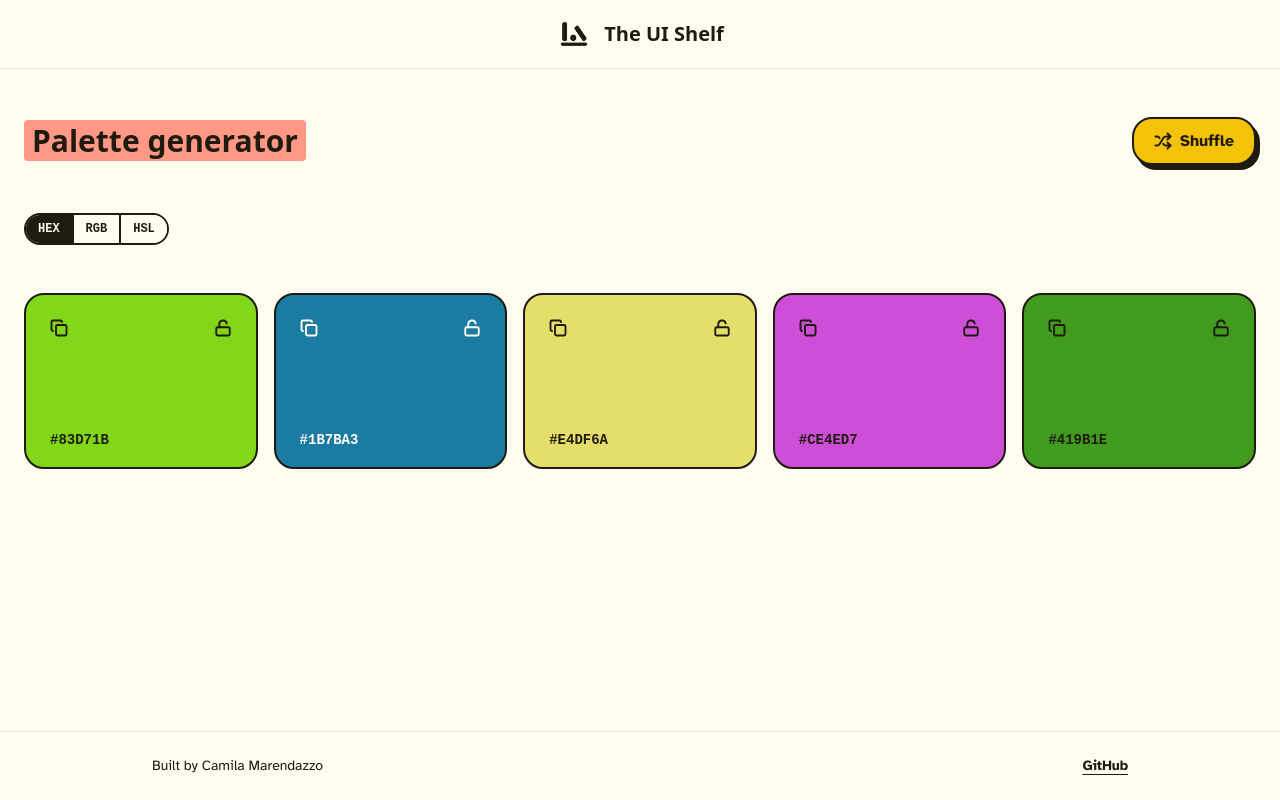
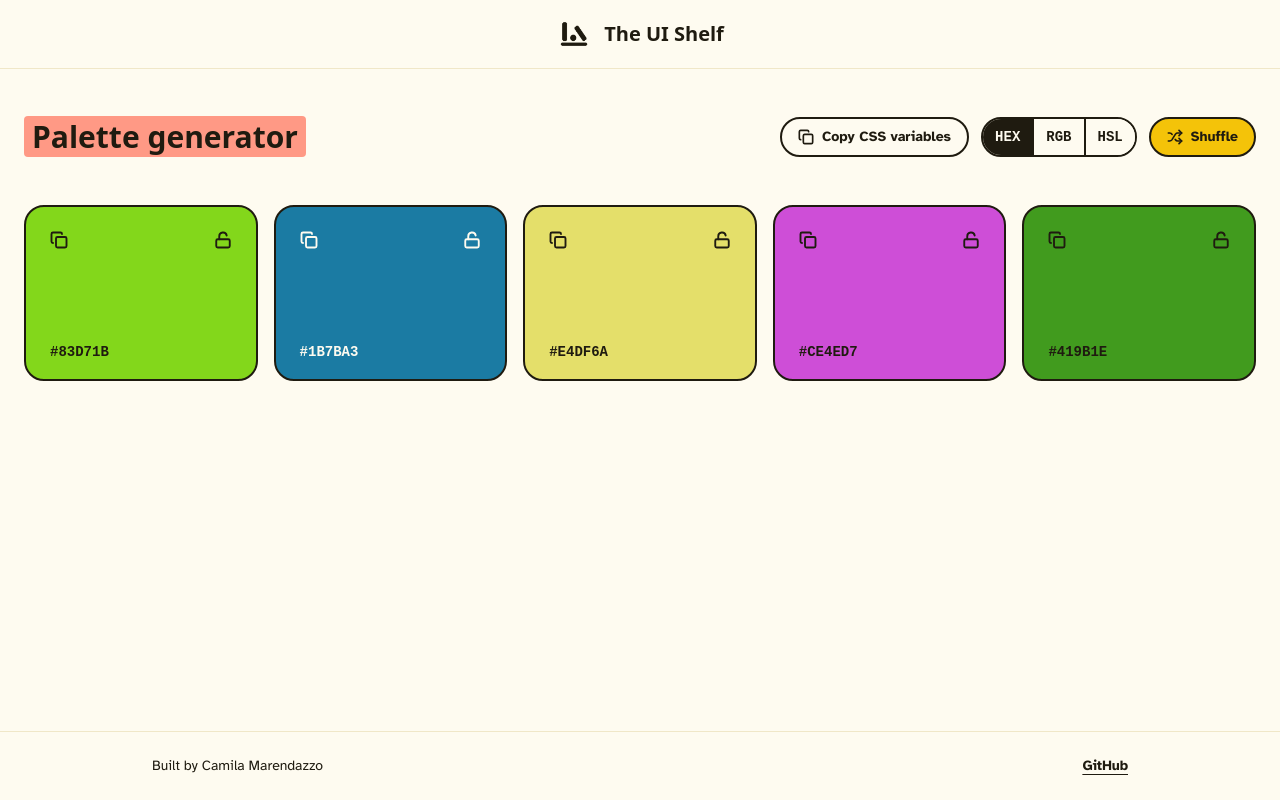
Before and after one commit to camilamarendazzo/ui-shelf, a React (Vite) app: page /palette-generator in a window 1280 px wide. Built offline with nearby package versions, Linux system fonts and the light colour scheme.

Commit message:
feat: copy palette as css variables

```diff
--- a/src/tools/palette-generator/PaletteGenerator.tsx
+++ b/src/tools/palette-generator/PaletteGenerator.tsx
@@ -1,8 +1,10 @@
 import { Shuffle } from "lucide-react";
 import { useState } from "react";
 import { tools } from "../../data/tools";
+import CopyButton from "./components/CopyButton";
 import FormatToggle from "./components/FormatToggle";
 import Swatch from "./components/Swatch";
+import { formatColor } from "./format";
 import type { ColorFormat } from "./format";
 import { usePalette } from "./usePalette";
 
@@ -12,6 +14,10 @@ function PaletteGenerator() {
   const { palette, randomize, toggleLock, setColor } = usePalette();
   const [format, setFormat] = useState<ColorFormat>("hex");
 
+  const cssVariables = palette
+    .map((swatch, i) => `--color-${i + 1}: ${formatColor(swatch.rgb, format)};`)
+    .join("\n");
+
   return (
     <section className="space-y-12">
       <header className="flex flex-wrap items-center justify-between gap-4">
@@ -20,19 +26,19 @@ function PaletteGenerator() {
             Palette generator
           </span>
         </h1>
+        <div className="flex flex-wrap items-center gap-3">
+          <CopyButton text={cssVariables} label="Copy CSS variables" />
+          <FormatToggle value={format} onChange={setFormat} />
           <button
             type="button"
             onClick={randomize}
-          className="inline-flex w-fit items-center gap-2 rounded-card border-2 border-ink bg-brand px-5 py-2.5 font-bold text-ink shadow-pop transition hover:-translate-y-0.5 focus-visible:-translate-y-0.5"
+            className="inline-flex items-center gap-2 rounded-card border-2 border-ink bg-brand px-4 py-2 text-sm font-bold text-ink transition hover:brightness-95"
           >
-          <Shuffle aria-hidden="true" size={18} strokeWidth={2.5} />
+            <Shuffle aria-hidden="true" size={16} strokeWidth={2.5} />
             Shuffle
           </button>
+        </div>
       </header>
-
-      <div className="flex flex-wrap items-center gap-4">
-        <FormatToggle value={format} onChange={setFormat} />
-      </div>
 
       <ul className="grid grid-cols-2 gap-4 sm:grid-cols-3 lg:grid-cols-5">
         {palette.map((swatch, i) => (
--- /dev/null
+++ b/src/tools/palette-generator/components/CopyButton.tsx
@@ -0,0 +1,26 @@
+import { Check, Copy } from "lucide-react";
+import { useCopy } from "../useCopy";
+
+function CopyButton({ text, label }: { text: string; label: string }) {
+  const { copied, copy } = useCopy();
+  const Icon = copied ? Check : Copy;
+
+  return (
+    <>
+      <button
+        type="button"
+        onClick={() => copy(text)}
+        aria-label={label}
+        className="inline-flex items-center gap-2 rounded-card border-2 border-ink bg-paper px-4 py-2 text-sm font-bold text-ink transition hover:bg-line focus-visible:bg-line"
+      >
+        <Icon aria-hidden="true" size={16} strokeWidth={2.5} />
+        {copied ? "Copied" : label}
+      </button>
+      <span role="status" aria-live="polite" className="sr-only">
+        {copied ? `${label} copied` : ""}
+      </span>
+    </>
+  );
+}
+
+export default CopyButton;
--- a/src/tools/palette-generator/components/FormatToggle.tsx
+++ b/src/tools/palette-generator/components/FormatToggle.tsx
@@ -22,7 +22,7 @@ function FormatToggle({
             type="button"
             onClick={() => onChange(format)}
             aria-pressed={active}
-            className={`px-3 py-1.5 font-mono text-xs font-bold uppercase transition ${
+            className={`px-3 py-2 font-mono text-sm font-bold uppercase transition ${
               active ? "bg-ink text-paper" : "bg-paper text-ink hover:bg-line"
             }`}
           >
--- a/src/tools/palette-generator/components/Swatch.tsx
+++ b/src/tools/palette-generator/components/Swatch.tsx
@@ -1,10 +1,10 @@
 import { Check, Copy, Lock, Unlock } from "lucide-react";
-import { useEffect, useState } from "react";
 import { formatHex, parseHex } from "../../../lib/color";
 import type { Rgb } from "../../../lib/color";
 import { relativeLuminance } from "../../../lib/contrast";
 import { formatColor } from "../format";
 import type { ColorFormat } from "../format";
+import { useCopy } from "../useCopy";
 
 function Swatch({
   rgb,
@@ -25,20 +25,7 @@ function Swatch({
   const textColor = onLightColor ? "text-ink" : "text-paper";
   const LockIcon = locked ? Lock : Unlock;
 
-  const [copied, setCopied] = useState(false);
-
-  useEffect(() => {
-    if (!copied) return;
-    const timer = setTimeout(() => setCopied(false), 1500);
-    return () => clearTimeout(timer);
-  }, [copied]);
-
-  const copy = () => {
-    navigator.clipboard.writeText(value).then(
-      () => setCopied(true),
-      () => {}, // clipboard unavailable — ignore
-    );
-  };
+  const { copied, copy } = useCopy();
 
   const iconButton =
     "rounded-full p-2 transition hover:bg-ink/10 focus-visible:bg-ink/10";
@@ -51,7 +38,7 @@ function Swatch({
       <div className="flex items-center justify-between">
         <button
           type="button"
-          onClick={copy}
+          onClick={() => copy(value)}
           aria-label={`Copy ${value}`}
           className={iconButton}
         >
--- /dev/null
+++ b/src/tools/palette-generator/useCopy.ts
@@ -0,0 +1,20 @@
+import { useEffect, useState } from "react";
+
+export function useCopy() {
+  const [copied, setCopied] = useState(false);
+
+  useEffect(() => {
+    if (!copied) return;
+    const timer = setTimeout(() => setCopied(false), 1500);
+    return () => clearTimeout(timer);
+  }, [copied]);
+
+  const copy = (text: string) => {
+    navigator.clipboard.writeText(text).then(
+      () => setCopied(true),
+      () => {},
+    );
+  };
+
+  return { copied, copy };
+}
```
Lines whose indentation alone changed are shown as unchanged.
